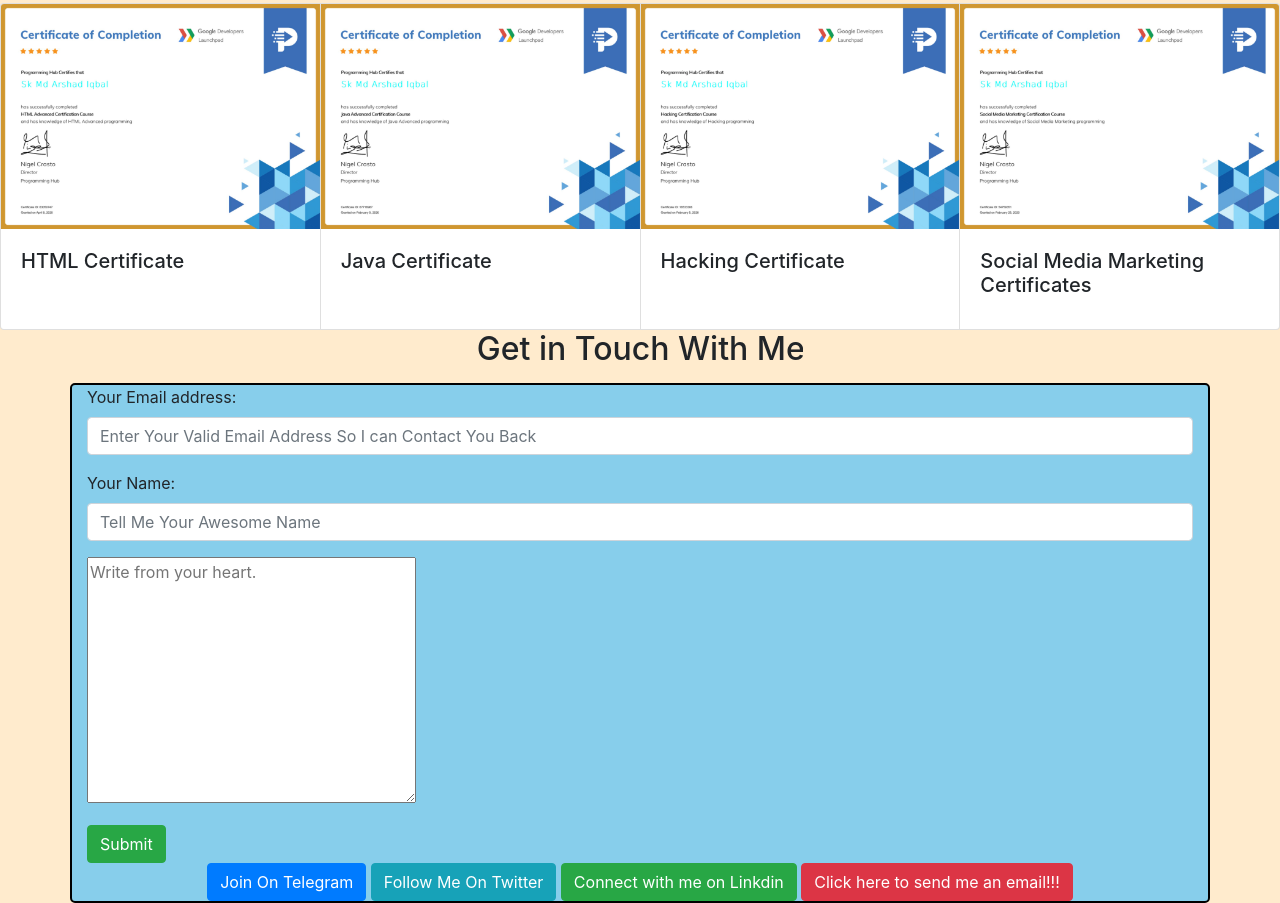
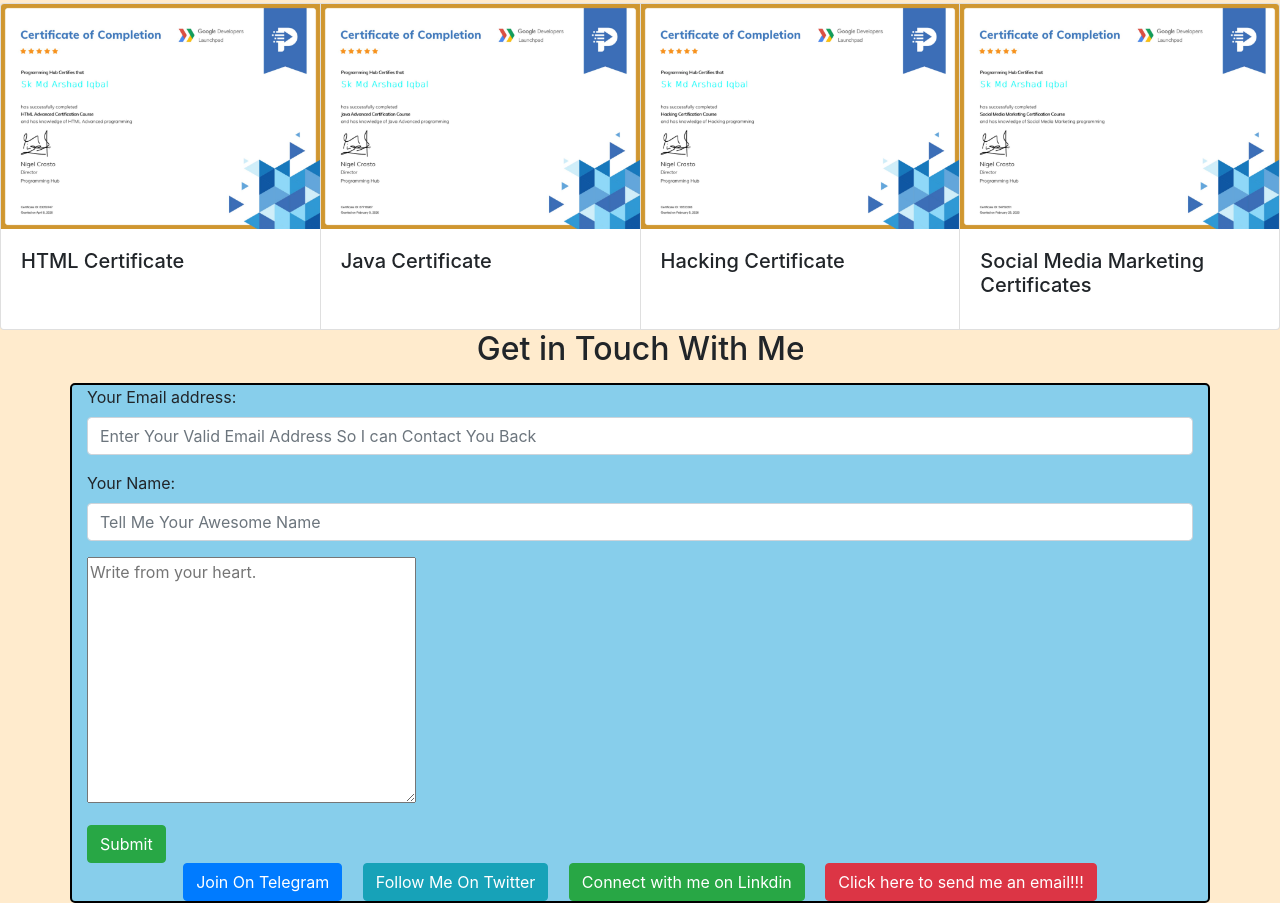
Before and after one commit to ArshadAman/MyPersonalWebsite, a plain HTML site: page index.html in a window 1280 px wide. Shown: the part 3380-4283 px from the top of the page. Drawn offline with nearby package versions, Linux system fonts and the light colour scheme.

```diff
--- a/index.html
+++ b/index.html
@@ -430,13 +430,13 @@
             </div>
             <button type="submit" class="btn btn-success">Submit</button>
             <div class="container" style="text-align: center;">
-                <a href="https://t.me/Mah2422" class="btn btn-primary" target="_blank" style="text-align: center;">Join
+                <a href="https://t.me/Mah2422" class="btn btn-primary mx-2" target="_blank" style="text-align: center;">Join
                     On Telegram</a>
-                <a href="https://twitter.com/MeArshadaman" class="btn btn-info" target="_blank"
+                <a href="https://twitter.com/MeArshadaman" class="btn btn-info mx-2" target="_blank"
                     style="text-align: center;">Follow Me On Twitter</a>
-                <a href="https://www.linkedin.com/in/arshad-aman" class="btn btn-success" target="_blank"
+                <a href="https://www.linkedin.com/in/arshad-aman" class="btn btn-success mx-2" target="_blank"
                     style="text-align: center;">Connect with me on Linkdin</a>
-                <a href="mailto:arshadaman202@gmail.com?subject=Mailed From Your Website" class="btn btn-danger"
+                <a href="mailto:arshadaman202@gmail.com?subject=Mailed From Your Website" class="btn btn-danger mx-2"
                     target="_blank" style="text-align: center;">Click here to send me an email!!!</a>
             </div>
         </form>
```
